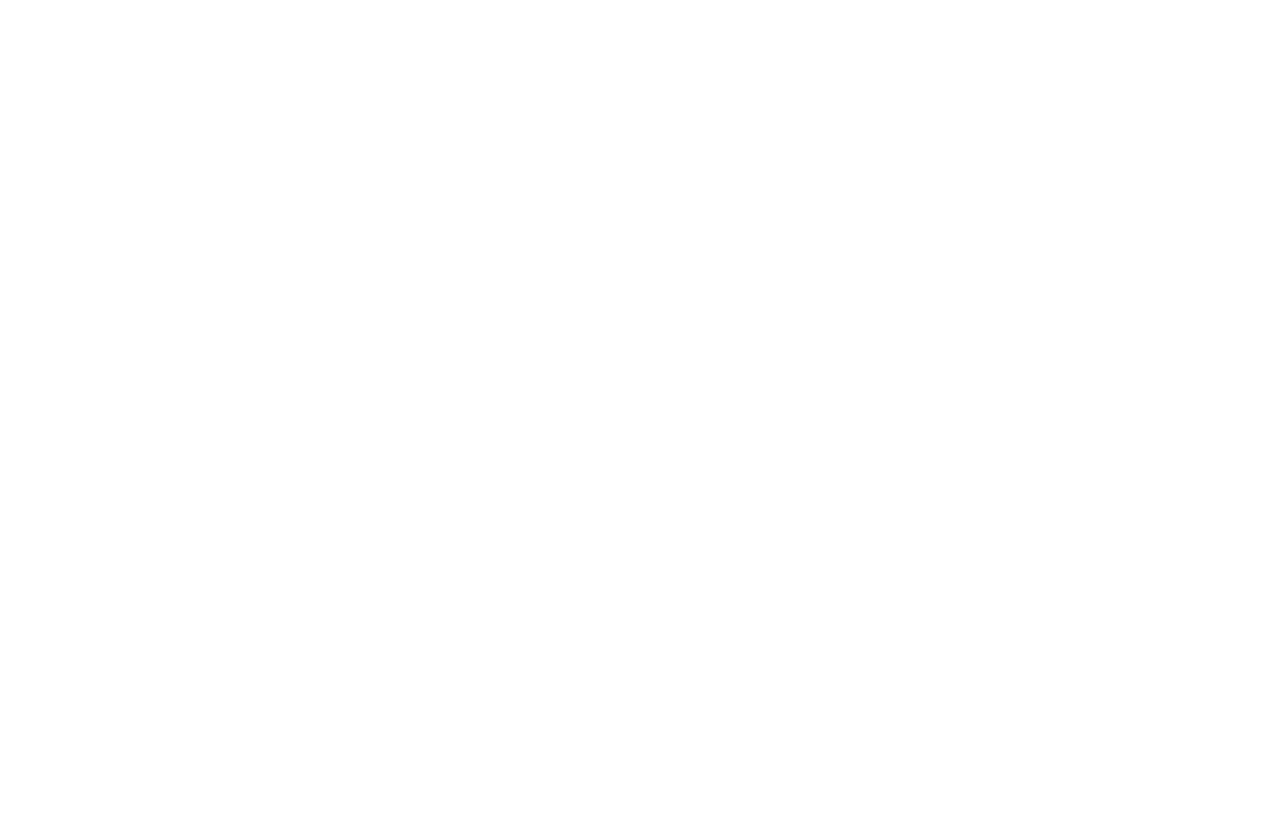
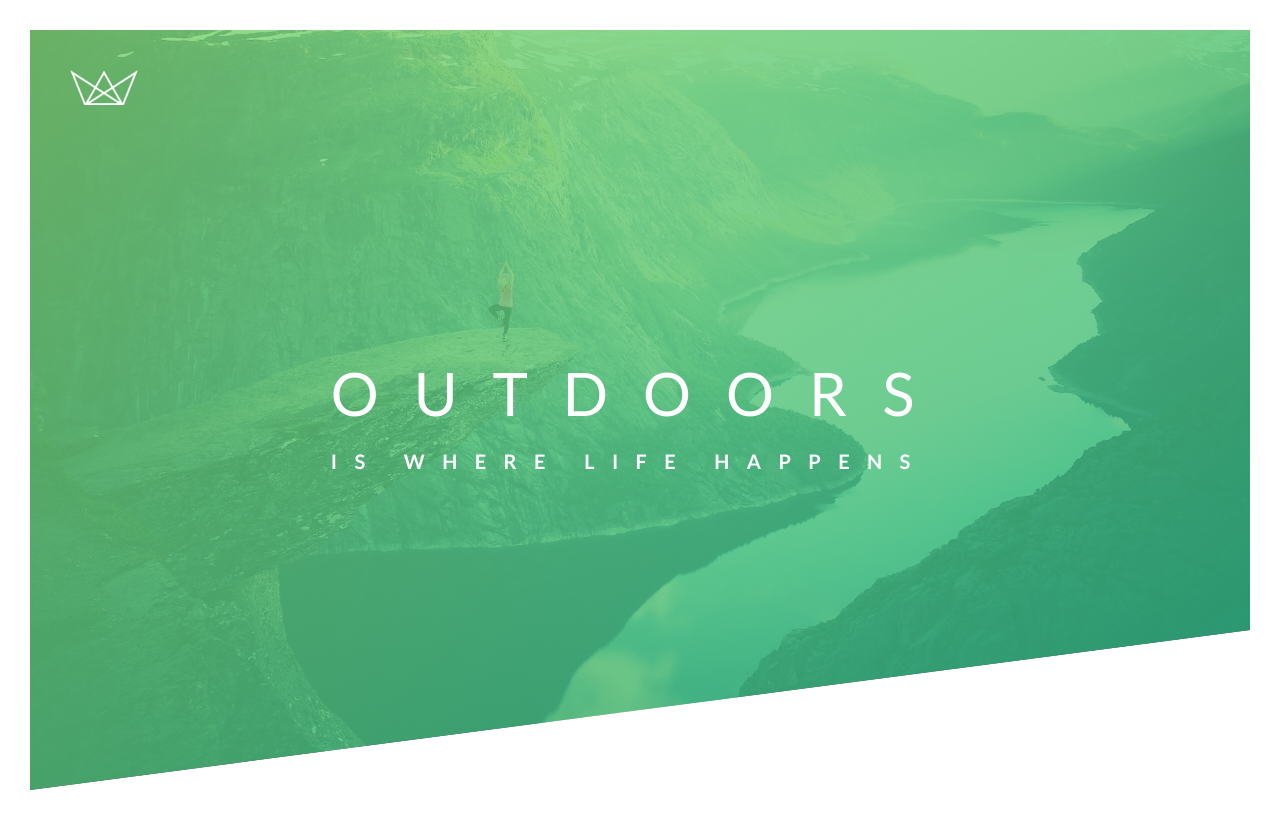
Before and after one commit to rosirioja/udemy-sass, a plain HTML site: page Natours/starter/index.html in a window 1280 px wide. Drawn offline with Linux system fonts and the light colour scheme; files that its build step writes are made by us from their sources.

Commit message:
Day 1: Finish header partial

```diff
--- a/Natours/starter/css/style.css
+++ b/Natours/starter/css/style.css
@@ -6,3 +6,71 @@ Medium green: #55c57a
 Dark green: #28b485
 
 */
+
+/* Basic Reset */
+* {
+    margin: 0;
+    padding: 0;
+    box-sizing: border-box;
+}
+
+body {
+    font-family: "Lato", sans-serif;
+    font-weight: 400;
+    font-size: 16px;
+    line-height: 1.7;
+    color: #777;
+    padding: 30px;
+}
+/* END of Basic Reset*/
+
+.header {
+    height: 95vh; /* Viewport height */
+    background-image: linear-gradient(
+        to right bottom,
+        rgba(126, 213, 111, 0.8),
+        rgba(40, 180, 131, 0.8)),
+    url(../img/hero.jpg);
+    background-size: cover;
+    background-position: top;
+    position: relative;
+    /* Placing coordinates to create a polygon */
+    clip-path: polygon(0 0, 100% 0, 100% 75vh, 0 100%);
+}
+
+.logo-box {
+    position: absolute;
+    top: 40px;
+    left: 40px;
+}
+
+.logo {
+    height: 35px;
+}
+
+.text-box {
+    position: absolute;
+    top: 50%;
+    left: 50%;
+    /*Adjust the position based on the calculation of the width and height of the element */
+    transform: translate(-50%, -50%);
+}
+
+.heading-primary {
+    color: #fff;
+    text-transform: uppercase;
+}
+
+.heading-primary-main {
+    display: block;
+    font-size: 60px;
+    font-weight: 400;
+    letter-spacing: 35px;
+}
+
+.heading-primary-sub {
+    display: block;
+    font-size: 20px;
+    font-weight: 700;
+    letter-spacing: 17.4px;
+}
--- a/Natours/starter/index.html
+++ b/Natours/starter/index.html
@@ -13,7 +13,19 @@
         <title>Natours | Exciting tours for adventurous people</title>
     </head>
     <body>
+        <header class="header">
+            <div class="logo-box">
+                <img  src="img/logo-white.png" alt="Logo" class="logo">
+            </div>
 
+            <div class="text-box">
+                <h1 class="heading-primary">
+                    <span class="heading-primary-main">Outdoors</span>
+                    <span class="heading-primary-sub">is where life happens</span>
+                </h1>
+            </div>
+
+        </header>
 
     </body>
 </html>
```
